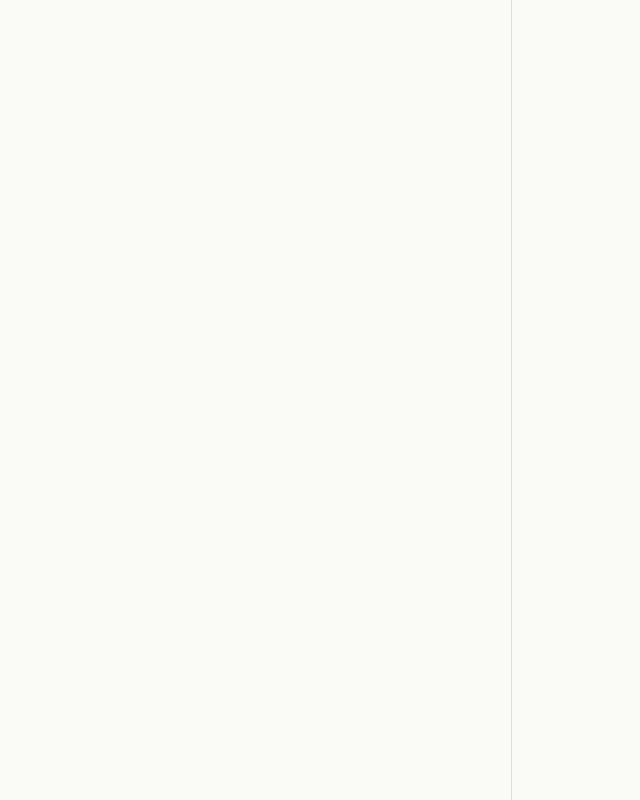
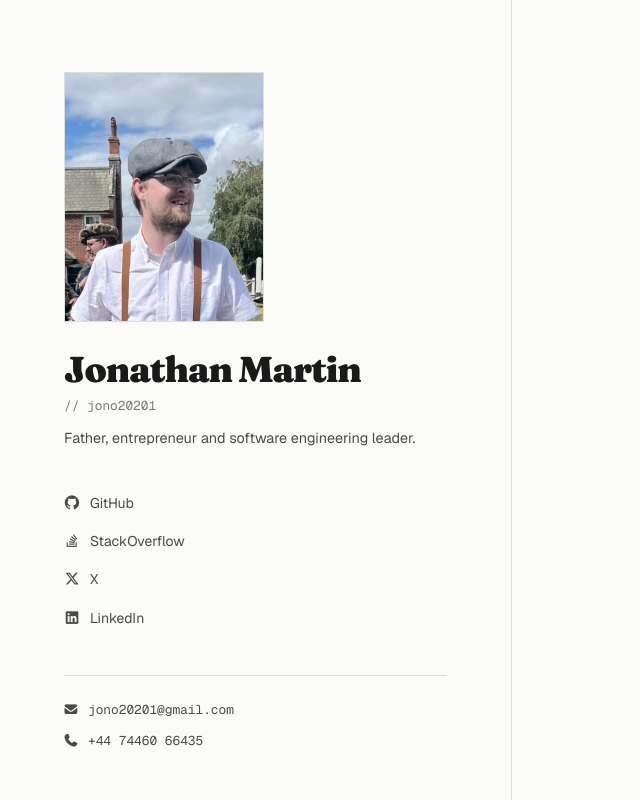
Before and after one commit to Jono20201/me, a plain HTML site: page index.html in a window 1280 px wide. Shown: the whole page, without its empty margins (0-640 px from the left). Drawn offline with nearby package versions, Linux system fonts and the light colour scheme.

Commit message:
feat: build sidebar with photo, name, social links, contact

```diff
--- a/index.html
+++ b/index.html
@@ -115,13 +115,154 @@
                 padding: 72px 80px;
             }
         }
+
+        /* ─── Sidebar ─── */
+        .sidebar-photo {
+            display: block;
+            width: 100%;
+            max-width: 200px;
+            aspect-ratio: 4 / 5;
+            object-fit: cover;
+            object-position: top center;
+            border: 1px solid var(--border);
+            margin-bottom: 28px;
+            filter: grayscale(20%);
+            transition: filter 0.4s ease;
+        }
+
+        .sidebar-photo:hover {
+            filter: grayscale(0%);
+        }
+
+        .sidebar-name {
+            font-family: 'Fraunces', Georgia, serif;
+            font-weight: 900;
+            font-size: clamp(1.75rem, 3vw, 2.25rem);
+            line-height: 1.1;
+            letter-spacing: -0.03em;
+            color: var(--text-primary);
+            margin-bottom: 6px;
+        }
+
+        .sidebar-handle {
+            font-family: 'Geist Mono', monospace;
+            font-size: 0.8rem;
+            color: var(--text-muted);
+            margin-bottom: 12px;
+            display: block;
+        }
+
+        .sidebar-tagline {
+            font-size: 0.9rem;
+            color: var(--text-secondary);
+            line-height: 1.5;
+            margin-bottom: 36px;
+        }
+
+        /* Social links */
+        .social-links {
+            list-style: none;
+            display: flex;
+            flex-direction: row;
+            flex-wrap: wrap;
+            gap: 8px;
+            margin-bottom: 40px;
+        }
+
+        @media (min-width: 768px) {
+            .social-links {
+                flex-direction: column;
+                gap: 4px;
+            }
+        }
+
+        .social-links a {
+            display: inline-flex;
+            align-items: center;
+            gap: 10px;
+            font-size: 0.875rem;
+            color: var(--text-secondary);
+            padding: 6px 0;
+            transition: color 0.2s ease;
+            position: relative;
+        }
+
+        .social-links a::after {
+            content: '';
+            position: absolute;
+            bottom: 2px;
+            left: 0;
+            width: 100%;
+            height: 1px;
+            background: var(--accent);
+            transform: scaleX(0);
+            transform-origin: left;
+            transition: transform 0.25s ease;
+        }
+
+        .social-links a:hover {
+            color: var(--accent);
+        }
+
+        .social-links a:hover::after {
+            transform: scaleX(1);
+        }
+
+        .social-links i {
+            width: 16px;
+            font-size: 0.9rem;
+            text-align: center;
+            flex-shrink: 0;
+        }
+
+        /* Contact info */
+        .sidebar-contact {
+            border-top: 1px solid var(--border);
+            padding-top: 24px;
+        }
+
+        .sidebar-contact a {
+            display: flex;
+            align-items: center;
+            gap: 10px;
+            font-size: 0.8rem;
+            color: var(--text-secondary);
+            margin-bottom: 10px;
+            font-family: 'Geist Mono', monospace;
+            transition: color 0.2s ease;
+        }
+
+        .sidebar-contact a:hover {
+            color: var(--accent);
+        }
+
+        .sidebar-contact i {
+            width: 14px;
+            flex-shrink: 0;
+            font-size: 0.8rem;
+        }
     </style>
 </head>
 
 <body>
     <div class="site-wrapper">
         <aside class="sidebar">
-            <!-- sidebar placeholder -->
+            <img class="sidebar-photo" src="assets/me.jpeg" alt="Jonathan Martin">
+            <h1 class="sidebar-name">Jonathan Martin</h1>
+            <span class="sidebar-handle">// jono20201</span>
+            <p class="sidebar-tagline">Father, entrepreneur and software engineering leader.</p>
+
+            <ul class="social-links">
+                <li><a href="https://github.com/Jono20201" target="_blank"><i class="fab fa-github"></i> GitHub</a></li>
+                <li><a href="https://stackoverflow.com/users/1392533/jono20201" target="_blank"><i class="fab fa-stack-overflow"></i> StackOverflow</a></li>
+                <li><a href="https://x.com/jono20201" target="_blank"><i class="fab fa-x-twitter"></i> X</a></li>
+                <li><a href="https://www.linkedin.com/in/jonathanpaulmartin/" target="_blank"><i class="fab fa-linkedin"></i> LinkedIn</a></li>
+            </ul>
+
+            <div class="sidebar-contact">
+                <a href="mailto:jono20201@gmail.com"><i class="fas fa-envelope"></i> jono20201@gmail.com</a>
+                <a href="tel:07446066435"><i class="fas fa-phone"></i> +44 74460 66435</a>
+            </div>
         </aside>
         <main class="main-content">
             <!-- main content placeholder -->
```
